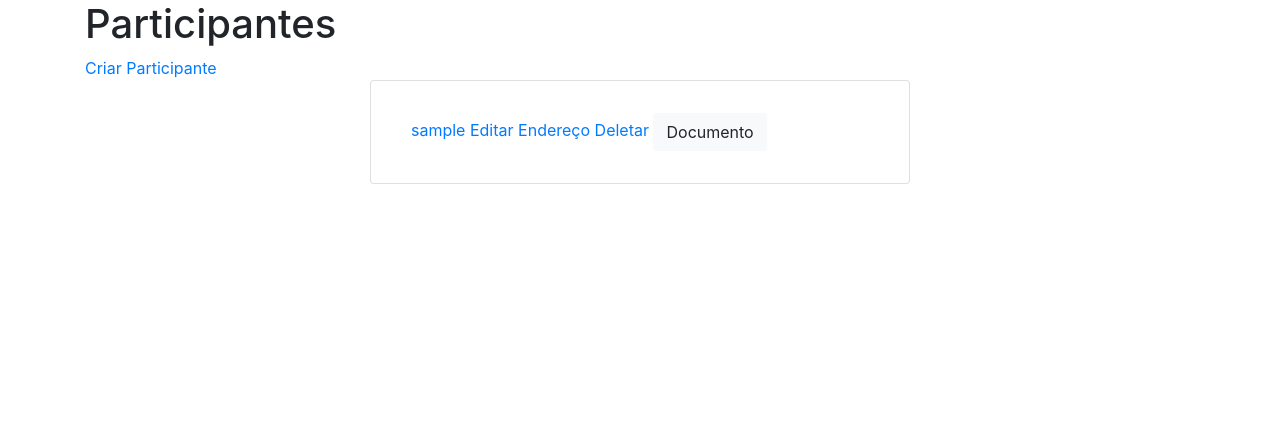
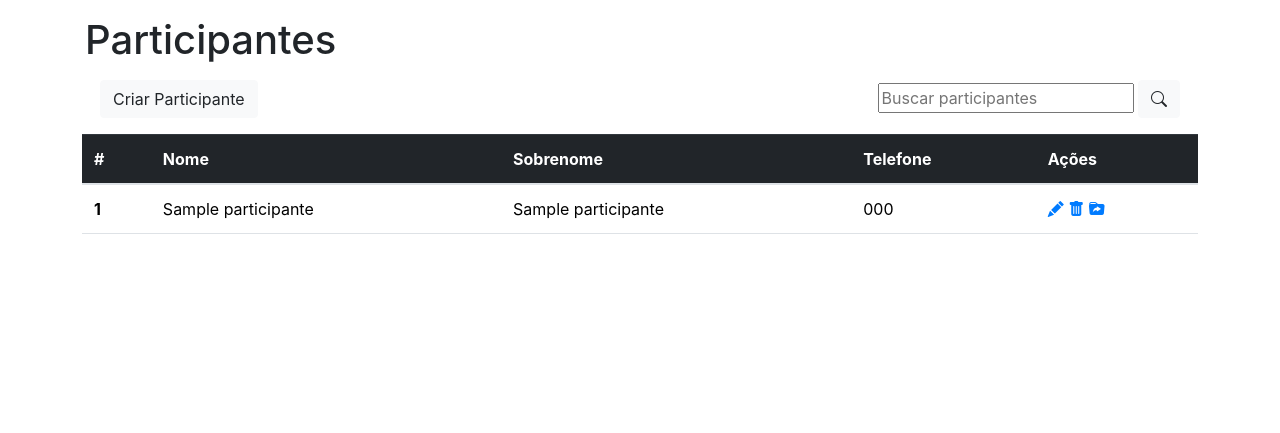
Before and after one commit to thisisrenan/CAEMT_Unespar, a Django app: page /Participante in a window 1280 px wide. Shown: the part 67-500 px from the top of the page. Run offline with Django 4.2, Linux system fonts and the light colour scheme; tables that the repository leaves empty hold one stand-in row (values such as "Sample post"); some libraries are stand-ins or nearby versions.

Commit message:
melhorando a tela de listagem do participante e documentos

```diff
--- a/core/templates/layouts/admin.html
+++ b/core/templates/layouts/admin.html
@@ -4,6 +4,7 @@
 <head>
     {% include 'layouts/head.html' %}
     <link rel="stylesheet" href="{% static 'bootstrap/css/bootstrap.min.css' %}"></head>
+    <link rel="stylesheet" href="https://cdn.jsdelivr.net/npm/@fortawesome/fontawesome-free@6.4.2/css/fontawesome.min.css" integrity="sha384-BY+fdrpOd3gfeRvTSMT+VUZmA728cfF9Z2G42xpaRkUGu2i3DyzpTURDo5A6CaLK" crossorigin="anonymous">
 <body>
 <nav class="navbar navbar-expand-lg navbar-light bg-light">
     <div class="container-fluid d-flex justify-content-between">
--- a/core/templates/participanteTemplate/participante_form.html
+++ b/core/templates/participanteTemplate/participante_form.html
@@ -6,6 +6,6 @@
     {% csrf_token %}
     {{ form|bootstrap }}
 
-    <button type="submit" class="btn btn-success" data-toggle="tooltip" data-placement="right" title="Tooltip on right">Continue</button>
+    <button type="submit" class="btn btn-success" data-toggle="tooltip" data-placement="right" title="Tooltip on right">Continuar</button>
 </form>
 {% endblock %}
--- a/core/templates/participanteTemplate/participante_list.html
+++ b/core/templates/participanteTemplate/participante_list.html
@@ -1,34 +1,56 @@
 {% extends 'layouts/admin.html' %}
 
 {% block content %}
-  <h1>Participantes</h1>
-    <a href='{%  url "Create_Participante" %}'>Criar Participante</a>
+  <h1 class="mt-3">Participantes</h1>
+    <div class="d-flex col mb-3 mt-3 justify-content-between">
+         <a href='{%  url "Create_Participante" %}' class="btn btn-light">Criar Participante</a>
+    <div>
+        <form method="get" action="{% url 'participantes' %}">
+        <input type="text" name="q" placeholder="Buscar participantes" >
+            <button type="submit" class="btn btn-light "><i class="bi bi-search"></i></button>
+        </form>
+    </div>
+
+    </div>
+
+
 <div class="row">
-  <div class="col-md-6 m-auto">
-    <div class="card card-body">
+  <div class=" m-auto">
+    <table class="table">
+        <thead class="table-dark">
+             <th scope="col">#</th>
+              <th scope="col">Nome</th>
+              <th scope="col">Sobrenome</th>
+              <th scope="col">Telefone</th>
+            <th scope="col">Ações</th>
+        </thead>
       {% if participantes %}
-      <ul class="list-group list-group-flush">
-        {% for participante in participantes %}
-        <li class="list-group-item">
-          <a href='{% url "Edit_Participante" participante.id %}' > {{ participante.username }}</a>
-          {% if participante.endereco.id %}
-            <a href='{% url "Edit_Endereco" participante.endereco.id %}'>Editar Endereço</a>
-              {% else %}
-               <a href='{% url "Create_Endereco" participante.id %}'>Adicionar Endereço</a>
-          {% endif %}
-            <a href='{% url "Delete_Participante" participante.id %}' > Deletar</a>
-
-            <a href="{% url 'List_Documetos' participante.id %}" class="btn btn-light">Documento</a>
-
-        </li>
-        {% endfor %}
-      </ul>
+        <tbody>
+            {% for participante in participantes %}
+                <tr>
+                    <th scope="row">{{ forloop.counter }}</th>
+                    <td>{{ participante.nome }}</td>
+                    <td>{{ participante.sobrenome }}</td>
+                    <td>{{ participante.telefone }}</td>
+                    <td>
+                        <a href='{% url "Edit_Participante" participante.id %}'>
+                            <i class="bi bi-pencil-fill"></i>
+                        </a>
+                        <a href='{% url "Delete_Participante" participante.id %}'>
+                            <i class="bi bi-trash-fill"></i>
+                        </a>
+                         <a href='{% url "List_Documetos" participante.id %}'>
+                            <i class="bi bi-folder-symlink-fill"></i>
+                        </a>
+                    </td>
+                </tr>
+            {% endfor %}
+        </tbody>
+      </table>
       {% else %}
       <p>No Participantes</p>
       {% endif %}
     </div>
-  </div>
 </div>
 
-
 {% endblock %}
--- a/core/views.py
+++ b/core/views.py
@@ -142,15 +142,17 @@ class ParticipanteList(ListView):
     template_name = 'participanteTemplate/participante_list.html'
     context_object_name = 'participantes'
 
-
     def get_queryset(self):
+        query = self.request.GET.get('q')
+        if query:
+            return Participante.objects.filter(nome__icontains=query)
         return Participante.objects.all()
 
 class ParticipanteEdit(UpdateView):
     model = Participante
     form_class = ParticipanteForm
     context_object_name = 'participantes'
-    template_name = 'participanteTemplate/participante_form.html'
+    template_name = 'participanteTemplate/participante_form_edit.html'
 
 class ParticipanterDelete(DeleteView):
     model = Participante
@@ -285,5 +287,6 @@ class DocumentosDelete(DeleteView):
 
     def get_success_url(self):
         participante_id = self.object.pertence.id
+
         success_url = reverse_lazy('List_Documetos', kwargs={'participante_id': participante_id})
         return success_url
```
Also changed, not shown: core/templates/documentosTemplate/documentos_list.html (+29 -11 lines), core/templates/participanteTemplate/participante_form_edit.html (added, +16 -0 lines).
